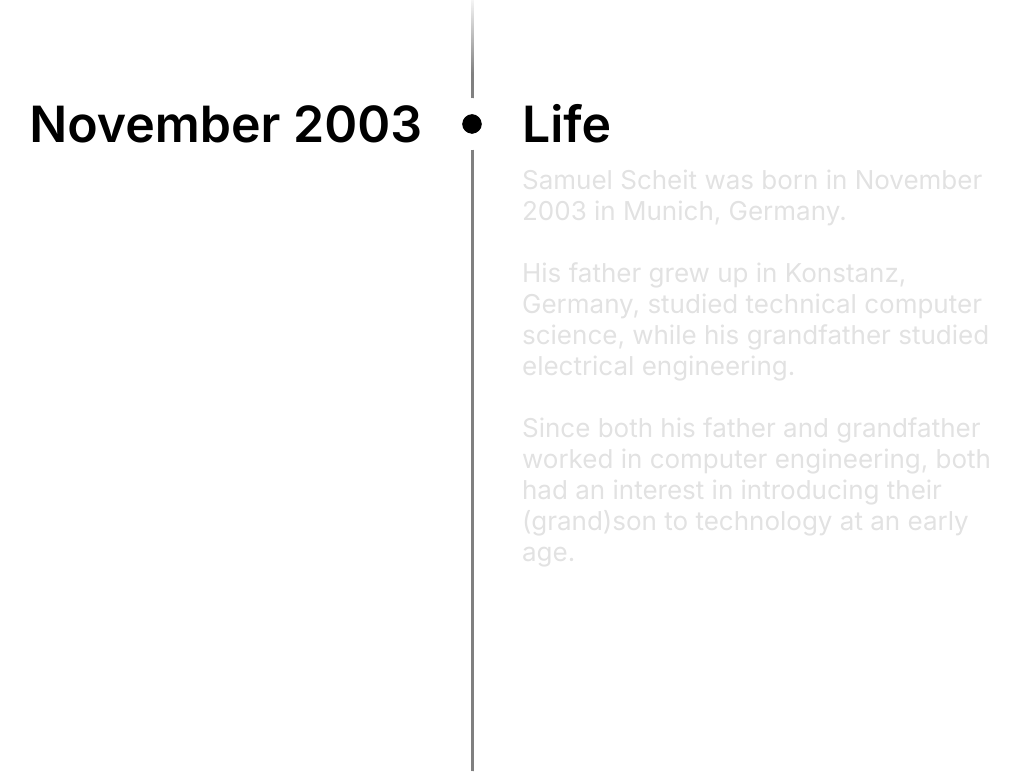
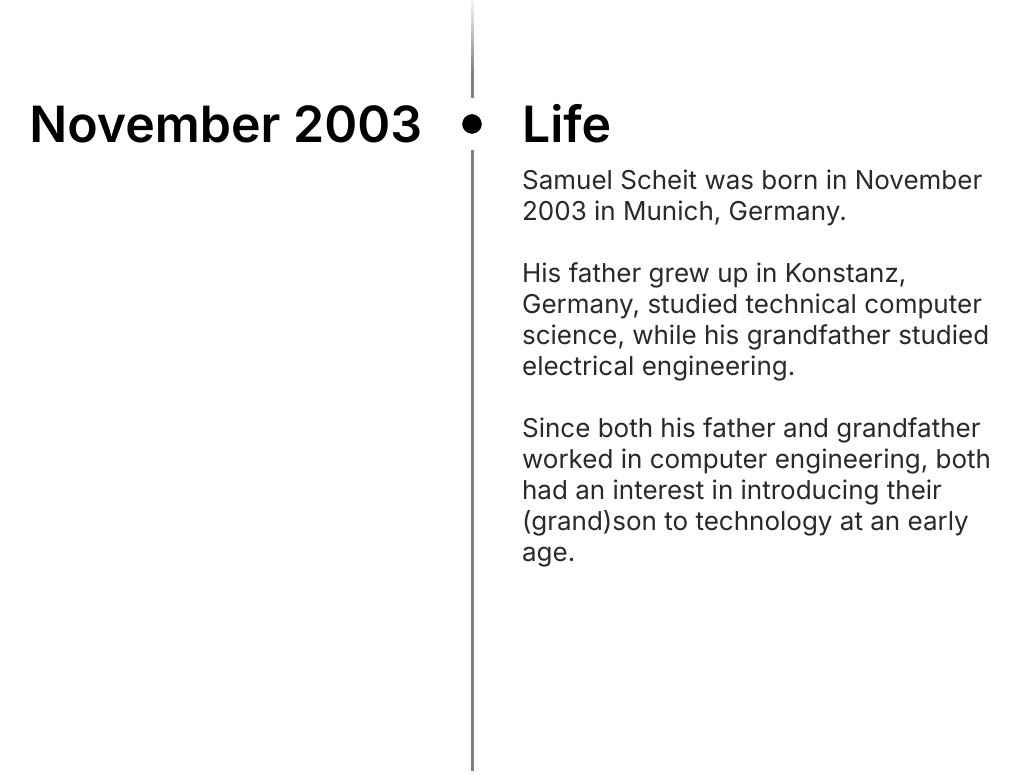
Before and after one commit to SamuelScheit/SamuelScheit, a Next.js app: page / in a window 1280 px wide. Shown: the part 806-1581 px from the top of the page, without its empty margins (148-1168 px from the left). Built offline with nearby package versions, Linux system fonts and the light colour scheme.

Commit message:
fix: light mode text color

```diff
--- a/components/timeline.scss
+++ b/components/timeline.scss
@@ -61,7 +61,7 @@
 			font-size: 1.3rem;
 
 			div {
-				color: #e2e2e2;
+				color: var(--text-secondary);
 			}
 
 			h1 {
--- a/styles/globals.scss
+++ b/styles/globals.scss
@@ -5,6 +5,7 @@
 		"Source Code Pro", "Fira Mono", "Droid Sans Mono", "Courier New", monospace;
 
 	--text: #000;
+	--text-secondary: #2a2a2a;
 	--background: #fff;
 	--background-rgb: 255, 255, 255;
 	--container: 1040px;
@@ -13,6 +14,7 @@
 @media (prefers-color-scheme: dark) {
 	:root {
 		--text: #fff;
+		--text-secondary: #e2e2e2;
 		--background: #000;
 		--background-rgb: 13, 13, 13;
 	}
```
